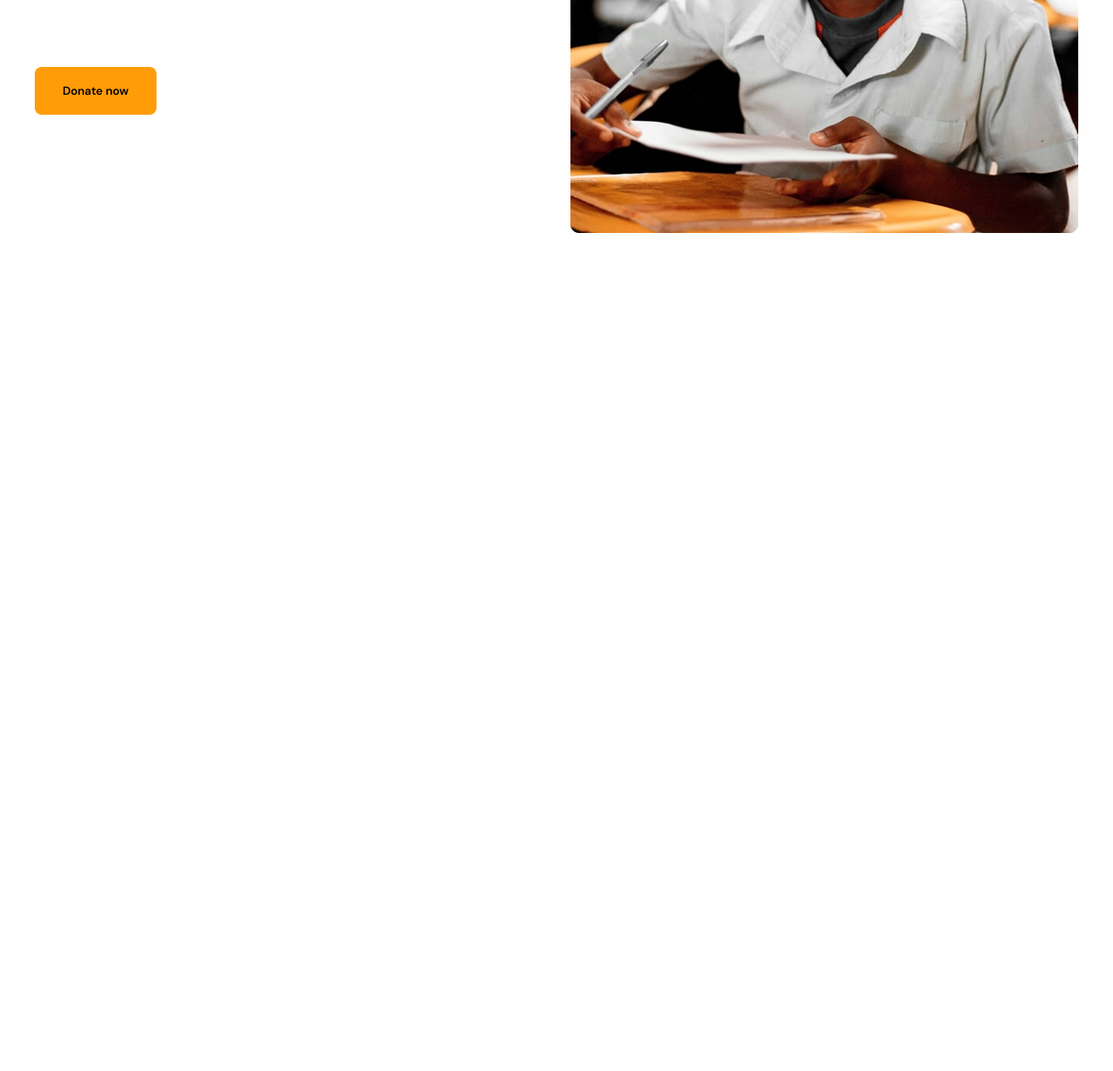
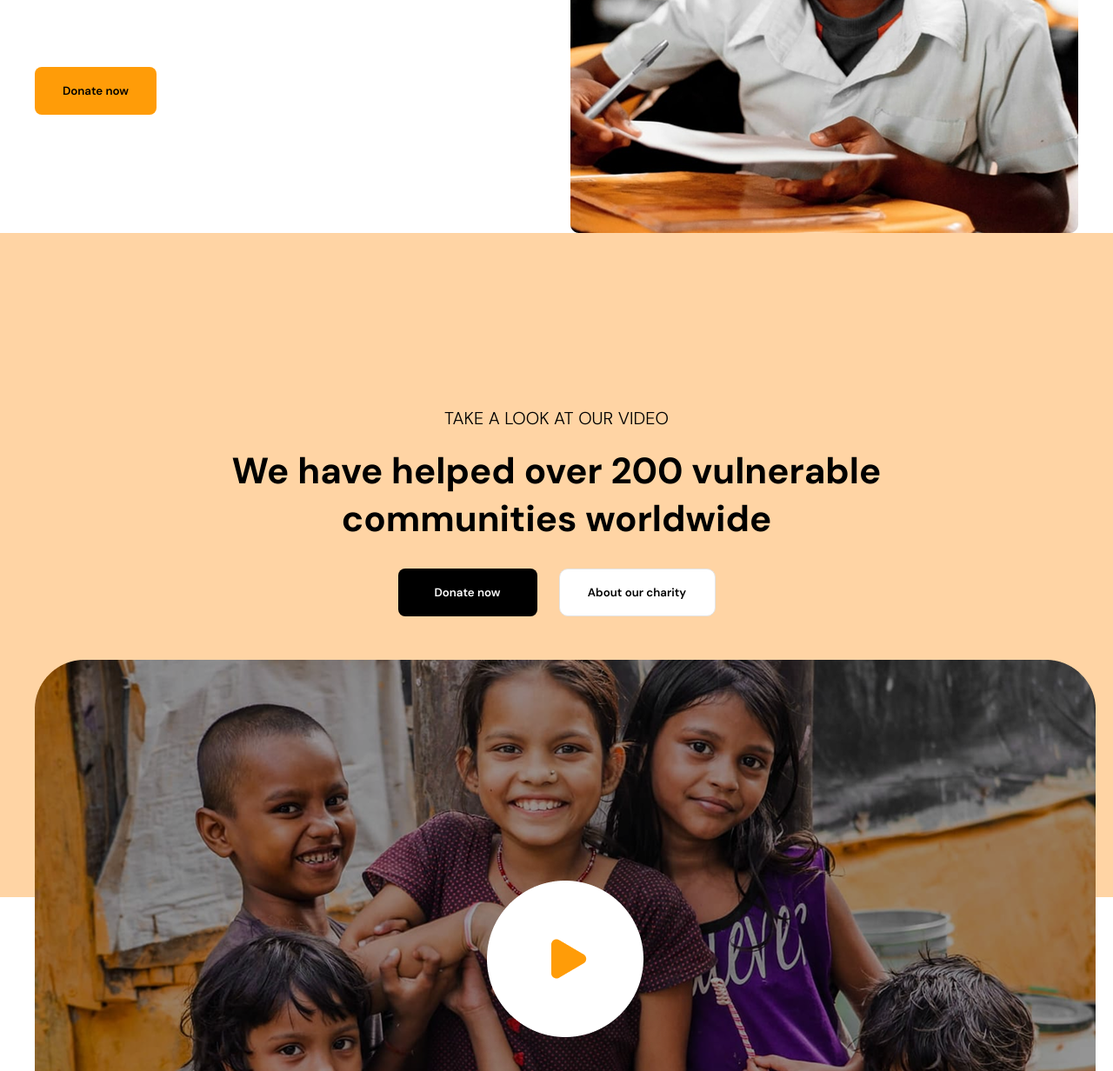
Before and after one commit to bahriddin1771-r/Project5-exam-, a plain HTML site: page index.html in a window 1280 px wide. Shown: the part 3422-4654 px from the top of the page at 87% size. Before the commit the page ends 3690 px from the top, so only its background shows below. Drawn offline with Linux system fonts and the light colour scheme.

Commit message:
section5

```diff
--- a/index.html
+++ b/index.html
@@ -131,5 +131,31 @@
         </div>
         <img src="./img/boy.png" alt="Error!">
     </section>
+
+
+    <section class="section5">
+        <div class="m">
+            <h4 id="a2">TAKE A LOOK AT OUR VIDEO</h4>
+            <h1>We have helped over 200 vulnerable <br> communities worldwide</h1>
+            <div class="line3">
+                <button class="donate_btn">Donate now</button>
+                <button class="about_btn">About our charity</button>
+            </div>
+            <img src="./img/main_img.png" alt="Error!">
+            <div class="mb">
+                <div class="left5">
+                    <h4>The goal and mission behind</h4>
+                    <p>Cursus metus aliquam eleifend mi in nulla posuere faucibus <br> interdum posuere lorem ipsum dolor sit amet hendrerit dolor magna <br> eget est lorem. Auctor urna nunc id cursus metus aliquam eleifend. <br> Dictumst quisque sagittis purus sit amet volutpat consequa.</p>
+                </div>
+                <div class="right5">
+                    <h4>How our charity got started</h4>
+                    <p>Vitae aliquet nec ullamcorper sit amet risus nullam eget felis et netus <br> et malesuada fames urna nec tincidunt praesent semper feugiat <br> metus aliquam eleifend mi in nulla posuere sollicitudin pretium <br> aenean pharetra magna ac placerat.</p>
+                </div>
+            </div>
+        </div>
+    </section>
+
+
+
 </body>
 </html>
--- a/style.css
+++ b/style.css
@@ -225,3 +225,74 @@
     position: relative;
     top: -80px;
 }
+
+
+.section5 {
+    max-width: 1600px;
+    height: 564px;
+    margin: auto;
+    background-color: #FFD4A4;
+    padding-top: 200px;
+}
+.m {
+    max-width: 1200px;
+    margin: auto;
+}
+.m #a2 {
+    text-align: center;
+    font-size: 20px;
+    font-weight: 300;
+}
+.m h1 {
+    text-align: center;
+    margin-top: 20px;
+    font-size: 42px;
+}
+.line3 {
+    display: flex;
+    justify-content: center;
+    gap: 25px;
+    margin-top: 30px;
+    margin-bottom: 50px;
+}
+.line3 .donate_btn {
+    width: 160px;
+    height: 55px;
+    background-color: black;
+    color: white;
+    font-weight: 600;
+    border-radius: 8px;
+    border: none;
+}
+.line3 .about_btn {
+    width: 180px;
+    height: 55px;
+    background-color: white;
+    border: 1px solid rgb(228, 228, 228);
+    border-radius: 10px;
+    font-weight: 600;
+}
+.mb {
+    display: flex;
+    justify-content: center;
+    gap: 50px;
+    margin-top: 60px;
+}
+.mb .left5 h4 {
+    font-size: 24px;
+    font-weight: bold;
+}
+.mb .left5 p {
+    font-size: 18px;
+    color: grey;
+    margin-top: 15px;
+}
+.mb .right5 h4 {
+    font-size: 24px;
+    font-weight: bold;
+}
+.mb .right5 p {
+    font-size: 18px;
+    color: grey;
+    margin-top: 15px;
+}
```
Also changed, not shown: img/main_img.png (added).
